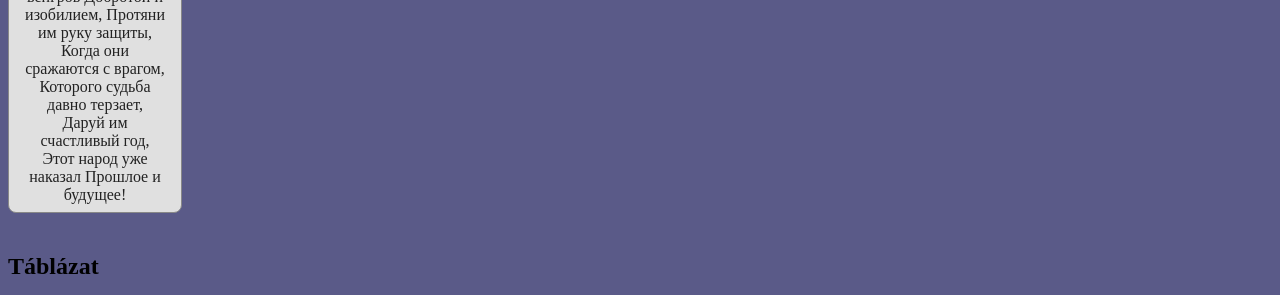
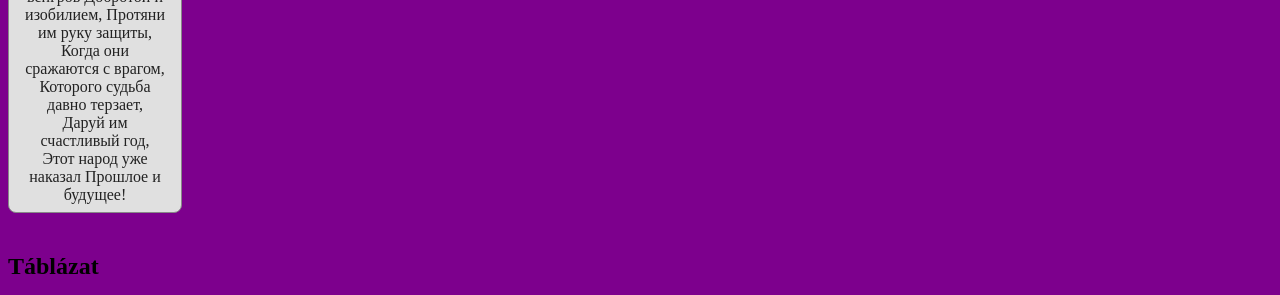
Before and after one commit to FajkaGaborckik/2025_2026_10b_IKT, a plain HTML site: page web projekt/index.html in a window 1280 px wide. Shown: the part 211-506 px from the top of the page. Drawn offline with Linux system fonts and the light colour scheme.

Commit message:
szinezes1

```diff
--- a/web projekt/web.css
+++ b/web projekt/web.css
@@ -40,7 +40,7 @@ border: 2px solid black;
 }
 
 *{
-background-color: rgb(90, 90, 136);
+background-color: rgb(125, 0, 141);
 
 }
 
```
